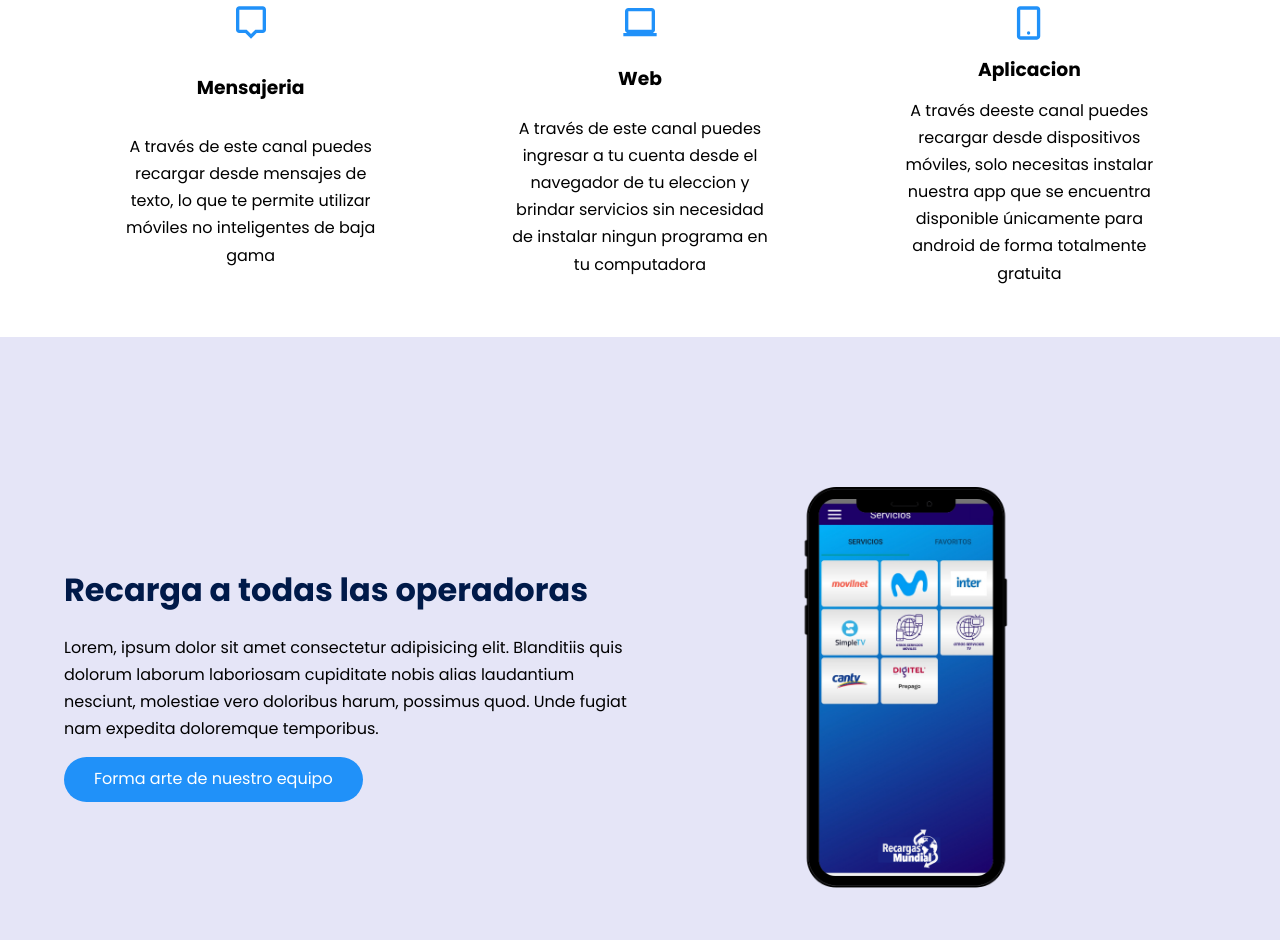
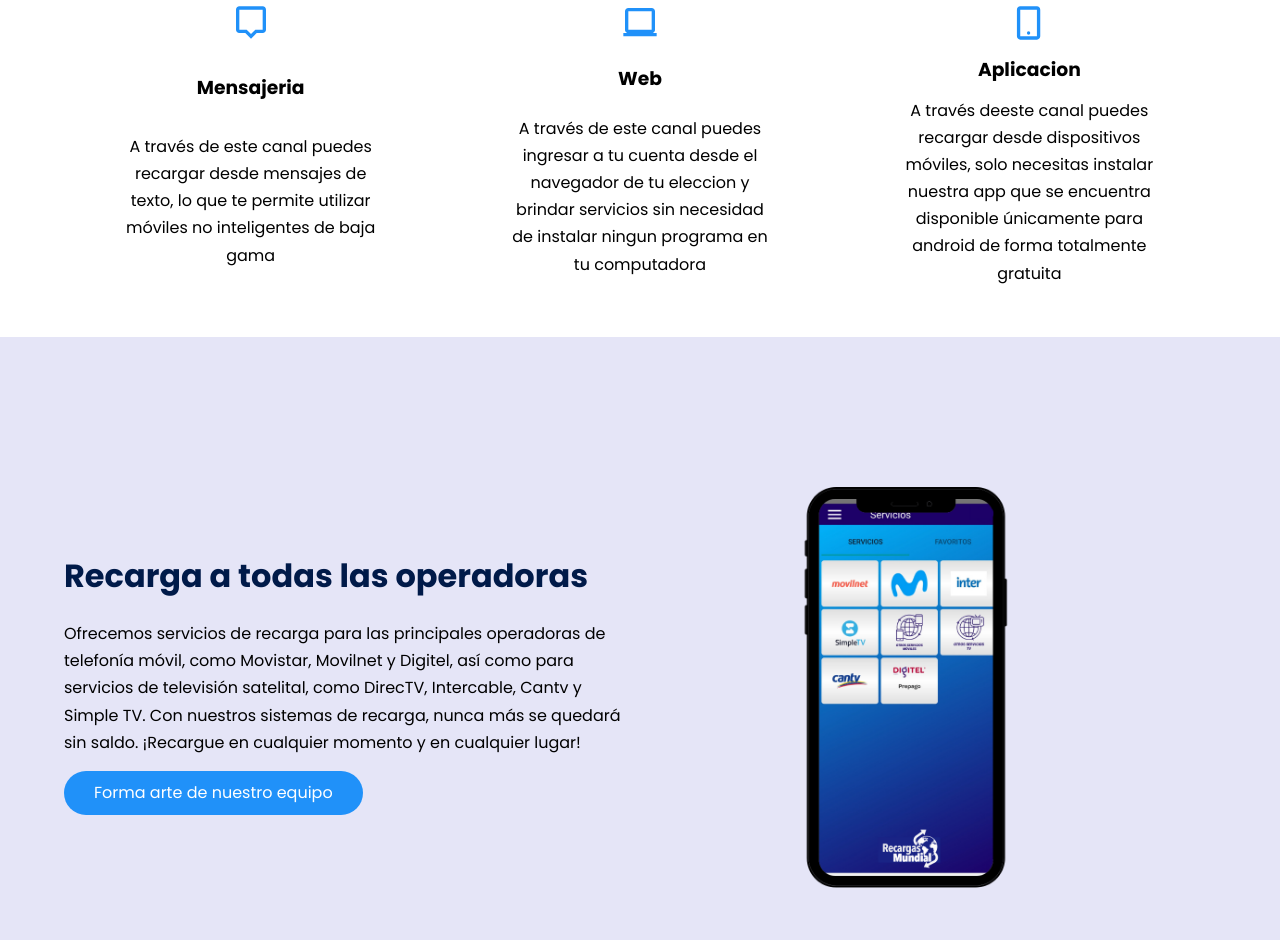
Before and after one commit to heisonkey/heisonkey.github.io, a plain HTML site: page index.html in a window 1280 px wide. Shown: the part 926-1866 px from the top of the page. Drawn offline with Linux system fonts and the light colour scheme.

Commit message:
faltante de texto2

```diff
--- a/index.html
+++ b/index.html
@@ -59,7 +59,7 @@
 		</nav>
 		<section class="hero_container container">
 			<h1 class="hero__title">Recarga con nosotros</h1>
-			<p class="hero__paragraph">Nuestra empresa ofrece una solución de recarga de saldo fácil y conveniente para todas sus necesidades. Con nuestros sistemas de recarga, puede recargar su saldo desde su teléfono móvil, PC o enviando un mensaje de texto. Ofrecemos servicios de recarga para las principales operadoras de telefonía móvil, como Movistar, Movilnet y Digitel, así como para servicios de televisión satelital, como DirecTV, Intercable, Cantv y Simple TV. Con nuestros sistemas de recarga, nunca más se quedará sin saldo. ¡Recargue en cualquier momento y en cualquier lugar!</p>
+			<p class="hero__paragraph">Nuestra empresa ofrece una solución de recarga de saldo fácil y conveniente para todas sus necesidades. Con nuestros sistemas de recarga, puede recargar su saldo desde su teléfono móvil, PC o enviando un mensaje de texto. </p>
 			<a href="https://wa.link/n05hc6" class="cta" target="_blank">Comienza Ahora</a>
 		</section>
 	</header>
@@ -94,10 +94,8 @@
 			<div class="knowledge__container container">
 			<div class="knowledge__texts">
 				<h2 class="subtitle">Recarga a todas las operadoras</h2>
-				<p class="knowledge__paragraph">Lorem, ipsum dolor sit amet consectetur adipisicing elit. Blanditiis quis
-					 dolorum laborum laboriosam cupiditate nobis alias laudantium nesciunt,
-					molestiae vero doloribus harum, possimus quod. Unde fugiat nam expedita doloremque temporibus.</p>
-					<a href="#" class="cta">Forma arte de nuestro equipo</a>
+				<p class="knowledge__paragraph">Ofrecemos servicios de recarga para las principales operadoras de telefonía móvil, como Movistar, Movilnet y Digitel, así como para servicios de televisión satelital, como DirecTV, Intercable, Cantv y Simple TV. Con nuestros sistemas de recarga, nunca más se quedará sin saldo. ¡Recargue en cualquier momento y en cualquier lugar!</p>
+					<a href="https://wa.link/n05hc6" class="cta">Forma arte de nuestro equipo</a>
 			</div>
 			<figure class="knowledge__picture">
 				<img src="./images/phoner.png" alt="macbook" class="knowledge__img">
```
